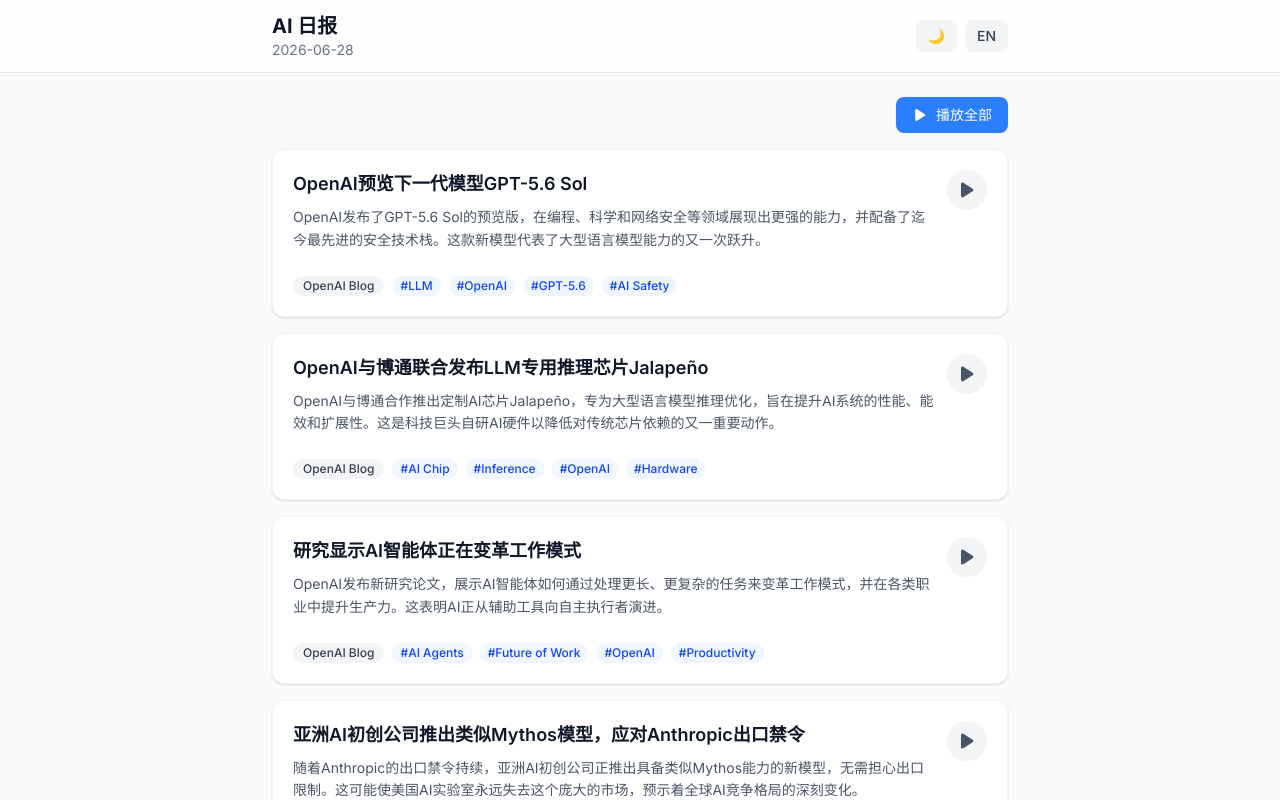
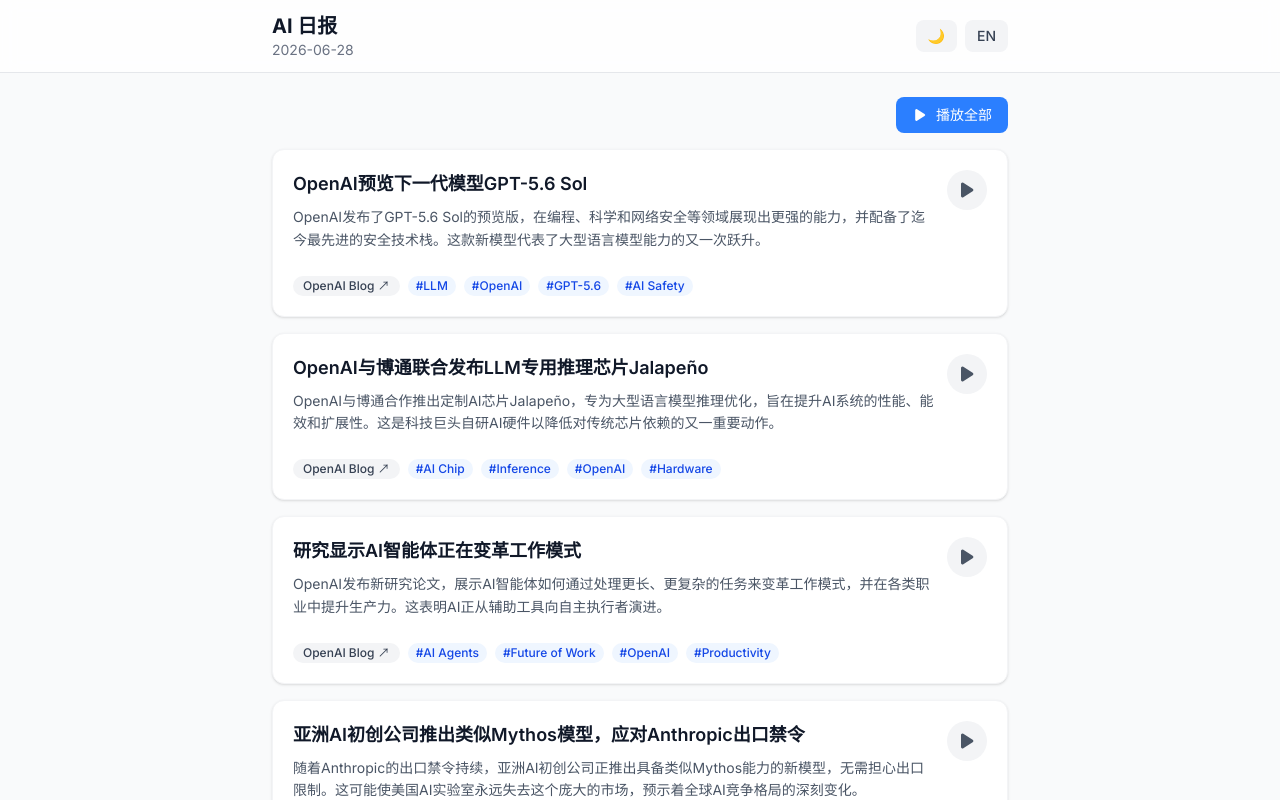
Before and after one commit to tiodot/daily-news, a Next.js app: page / in a window 1280 px wide. Shown: the top 800 px of the page. Built offline with nearby package versions, Linux system fonts and the light colour scheme.

Commit message:
feat: add links to original articles in ArticleCard

```diff
--- a/components/ArticleCard.tsx
+++ b/components/ArticleCard.tsx
@@ -28,9 +28,14 @@
 
       <div className="flex items-start justify-between gap-3">
         <div className="flex-1 min-w-0">
-          <h2 className="text-lg font-semibold text-gray-900 dark:text-white mb-2 line-clamp-2">
+          <a
+            href={article.sourceUrl}
+            target="_blank"
+            rel="noopener noreferrer"
+            className="text-lg font-semibold text-gray-900 dark:text-white mb-2 line-clamp-2 hover:text-blue-600 dark:hover:text-blue-400 transition-colors"
+          >
             {article.title[language]}
-          </h2>
+          </a>
           <p className="text-gray-600 dark:text-gray-300 text-sm leading-relaxed mb-3 line-clamp-3">
             {article.summary[language]}
           </p>
@@ -59,9 +64,14 @@
       </div>
 
       <div className="flex flex-wrap items-center gap-2 mt-3">
-        <span className="inline-flex items-center px-2.5 py-0.5 rounded-full text-xs font-medium bg-gray-100 dark:bg-gray-700 text-gray-700 dark:text-gray-300">
-          {article.source}
-        </span>
+        <a
+          href={article.sourceUrl}
+          target="_blank"
+          rel="noopener noreferrer"
+          className="inline-flex items-center px-2.5 py-0.5 rounded-full text-xs font-medium bg-gray-100 dark:bg-gray-700 text-gray-700 dark:text-gray-300 hover:bg-gray-200 dark:hover:bg-gray-600 transition-colors"
+        >
+          {article.source} ↗
+        </a>
         {article.tags.map((tag) => (
           <span
             key={tag}
```
